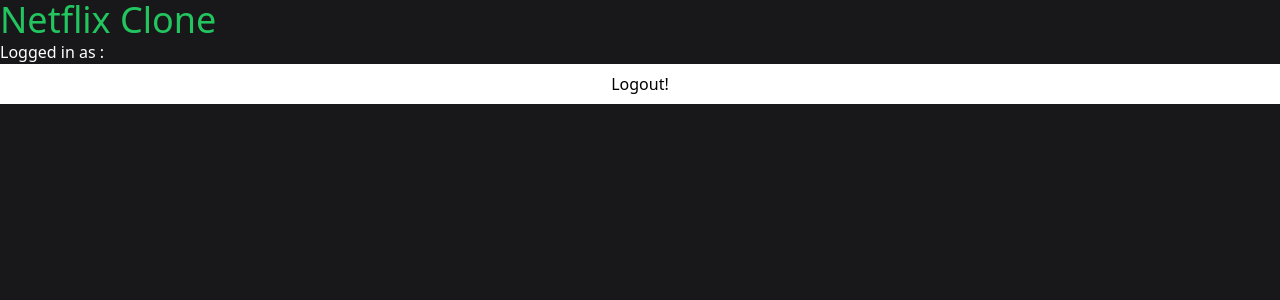
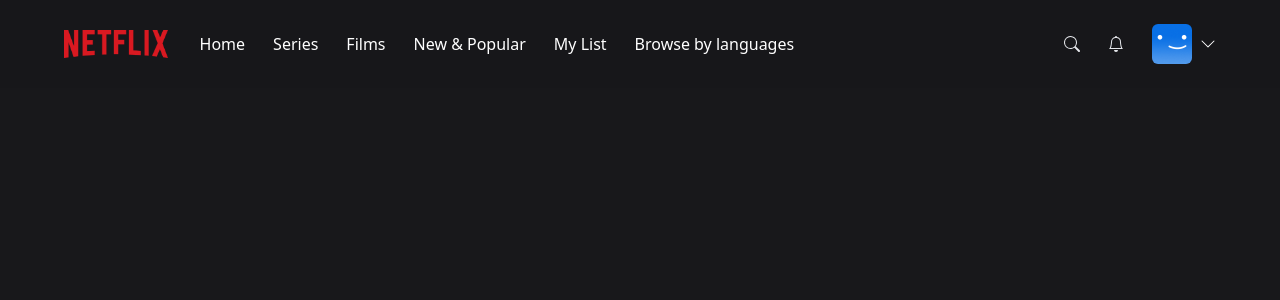
Before and after one commit to ergunDevv/netflix-clone-nextjs, a Next.js app: page / in a window 1280 px wide. Shown: the top 300 px of the page. Built offline with nearby package versions, Linux system fonts and the light colour scheme; no server answers; the database is empty; sample sign-in values are in the browser's storage.

Commit message:
Navbar added

```diff
--- /dev/null
+++ b/components/AccountMenu.tsx
@@ -0,0 +1,22 @@
+import React from "react";
+import { signOut } from "next-auth/react";
+
+interface AccountMenuProps {
+  visible?: boolean;
+}
+
+const AccountMenu: React.FC<AccountMenuProps> = ({ visible }) => {
+    if(!visible) return null
+
+  return
+  <div className="bg-black w-56 absolute top-14 right-0 py-5 flex-col border-2 border-gray-800 flex">
+    <div className="flex flex-col gap-3 ">
+        <div className="px-3 group/item flex flex-row gap-3 items-center w-full">
+
+        </div>
+    </div>
+
+  </div>;
+};
+
+export default AccountMenu;
--- /dev/null
+++ b/components/MobileMenu.tsx
@@ -0,0 +1,31 @@
+import React from "react";
+
+interface MobileMenuProps {
+  visible?: boolean;
+}
+
+const MobileMenu: React.FC<MobileMenuProps> = ({ visible }) => {
+  if (!visible) return null;
+  return (
+    <div className="bg-black w-56 absolute top-8 left-0 py-5 flex-col border-2 border-gray-800 flex">
+      <div className="flex flex-col gap-4">
+        <div className="px-3 text-center text-white hover:underline">Home</div>
+        <div className="px-3 text-center text-white hover:underline">
+          Series
+        </div>
+        <div className="px-3 text-center text-white hover:underline">Films</div>
+        <div className="px-3 text-center text-white hover:underline">
+          New & Popular
+        </div>
+        <div className="px-3 text-center text-white hover:underline">
+          My List
+        </div>
+        <div className="px-3 text-center text-white hover:underline">
+          Browse by Languages
+        </div>
+      </div>
+    </div>
+  );
+};
+
+export default MobileMenu;
--- /dev/null
+++ b/components/Navbar.tsx
@@ -0,0 +1,59 @@
+import { useCallback, useState } from "react";
+import MobileMenu from "./MobileMenu";
+import NavbarItem from "./NavbarItem";
+
+import { BsChevronDown ,BsSearch,BsBell} from "react-icons/bs";
+import AccountMenu from "./AccountMenu";
+
+const Navbar = () => {
+  const [showMobileMenu, setShowMobileMenu] = useState(false);
+
+  const toggleMobileMenu = useCallback(() => {
+    setShowMobileMenu((current) => !current);
+  }, []);
+
+  return (
+    <div className="w-full fixed z-40 ">
+      <div className="px-4 md:px-16 py-6 flex flex-row items-center transition duration-500 bg-zinc-900/90">
+        <img src="/images/logo.png" alt="logo" className="h-4 lg:h-7" />
+        <div
+          className="
+            flex-row ml-8 gap-7 hidden lg:flex
+            "
+        >
+          <NavbarItem label="Home" />
+          <NavbarItem label="Series" />
+          <NavbarItem label="Films" />
+          <NavbarItem label="New & Popular" />
+          <NavbarItem label="My List" />
+          <NavbarItem label="Browse by languages" />
+        </div>
+        <div
+          onClick={toggleMobileMenu}
+          className="lg:hidden flex flex-row items-center gap-2 ml-8 cursor-pointer relative"
+        >
+          <p className="text-white text-sm">Browse</p>
+          <BsChevronDown className="text-white transition" />
+          <MobileMenu visible={showMobileMenu} />
+        </div>
+        <div className="flex flex-row ml-auto gap-7 items-center">
+          <div className="text-gray-200 hover:text-gray-300 cursor-pointer transition">
+            <BsSearch/>
+          </div>
+          <div className="text-gray-200 hover:text-gray-300 cursor-pointer transition">
+            <BsBell/>
+          </div>
+          <div className="flex flex-row items-center gap-2 cursor-pointer relative">
+                <div className="w-6 h-6 lg:w-10 lg:h-10 rounded-md overflow-hidden">
+                    <img src="/images/default-blue.png" alt="" />
+                </div>
+                <BsChevronDown className="text-white transition" />
+                <AccountMenu/>
+          </div>
+        </div>
+      </div>
+    </div>
+  );
+};
+
+export default Navbar;
--- /dev/null
+++ b/components/NavbarItem.tsx
@@ -0,0 +1,15 @@
+import React from "react"
+
+interface NavbarItemProps{
+    label:String
+}
+
+
+
+const NavbarItem: React.FC<NavbarItemProps> = ({label}) => {
+  return (
+    <div className='text-white cursor-pointer hover:text-gray-300 transition'>{label}</div>
+  )
+}
+
+export default NavbarItem
--- a/pages/index.tsx
+++ b/pages/index.tsx
@@ -1,6 +1,7 @@
 import { NextPageContext } from 'next'
 import {getSession, signOut} from 'next-auth/react'
 import useCurrentUser from '../hooks/useCurrentUser'
+import Navbar from '../components/Navbar'
 
 export async function getServerSideProps(context:NextPageContext) {
   const session = await getSession(context)
@@ -26,10 +27,7 @@
 
   return (
     <>
-      <h1 className='text-4xl text-green-500'>Netflix Clone</h1>
-      <p className='text-white'>Logged in as : {user?.name}</p>
-      <button className='h-10 w-full bg-white' onClick={()=>signOut()}>Logout!</button>
-
+      <Navbar />
     </>
   )
 }
```
